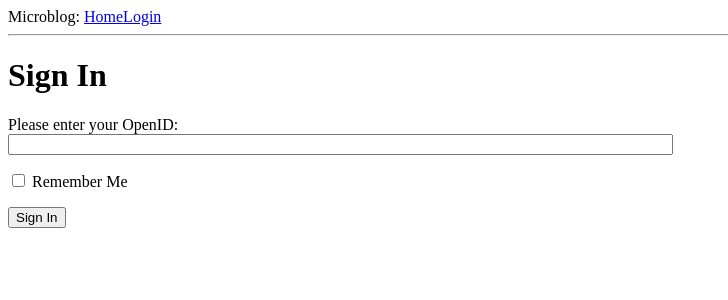
After one commit to kekebeen/learn_python, a Flask app: page /login in a window 1280 px wide. The commit adds this page. Shown: the top 300 px of the page, without its empty margins (0-728 px from the left). Run offline with Flask 2, Linux system fonts and the light colour scheme.

Commit message:
Added basic form route and validation

```diff
--- a/flask_flashcards/app/__init__.py
+++ b/flask_flashcards/app/__init__.py
@@ -1,4 +1,7 @@
 from flask import Flask
 
 app = Flask(__name__)
+#load config csrf protection for wtf forms and secret key
+app.config.from_object('config')
+
 from app import views
--- /dev/null
+++ b/flask_flashcards/app/forms.py
@@ -0,0 +1,8 @@
+from flask_wtf import FlaskForm
+from wtforms import StringField, BooleanField
+from wtforms.validators import DataRequired
+
+#main login form
+class LoginForm(FlaskForm):
+    openid = StringField('openid', validators=[DataRequired()])
+    remember_me = BooleanField('remember_me',default=False)
--- a/flask_flashcards/app/templates/base.html
+++ b/flask_flashcards/app/templates/base.html
@@ -7,8 +7,17 @@
     {% endif %}
   </head>
   <body>
-    <div>Microblog: <a href="/index">Home</a></div>
+    <div>Microblog: <a href="/index">Home</a><a href="/login">Login</a></div>
     <hr>
+    {% with messages = get_flashed_messages() %}
+      {% if messages %}
+        <ul>
+          {% for message in messages %}
+            <li>{{ message }}</li>
+          {% endfor %}
+        </ul>
+      {% endif %}
+    {% endwith %}
     {% block content %}{% endblock %}
   </body>
 </html>
--- /dev/null
+++ b/flask_flashcards/app/templates/login.html
@@ -0,0 +1,17 @@
+{% extends "base.html" %}
+
+{% block content %}
+  <h1>Sign In</h1>
+  <form action="" method="post" name="login">
+      {{ form.hidden_tag() }}
+      <p>
+          Please enter your OpenID:<br>
+          {{ form.openid(size=80) }}<br>
+          {% for error in form.openid.errors %}
+            <span style="color:red;">{{ error }}</span>
+          {% endfor %}
+      </p>
+      <p>{{ form.remember_me }} Remember Me</p>
+      <p><input type="submit" value="Sign In"></p>
+  </form>
+{% endblock %}
--- a/flask_flashcards/app/views.py
+++ b/flask_flashcards/app/views.py
@@ -1,5 +1,6 @@
 from app import app
-from flask import render_template
+from flask import render_template, flash, redirect
+from .forms import LoginForm
 
 @app.route('/')
 @app.route('/index')
@@ -8,3 +9,11 @@ def index():
     return render_template('index.html',
                     title = 'Home',
                     user = user)
+
+@app.route('/login', methods=['GET','POST'])
+def login():
+    form = LoginForm()
+    if form.validate_on_submit():
+        flash('Login requested for Openid="%s", remember me:"%s" ' % (form.openid.data, form.remember_me.data))
+        return redirect('/index')
+    return render_template('login.html',title='Sign in',form = form)
--- /dev/null
+++ b/flask_flashcards/config.py
@@ -0,0 +1,2 @@
+CSRF_ENABLED = True
+SECRET_KEY = 'you-will-never-guess'
```
Also changed, not shown: 4 other files.
